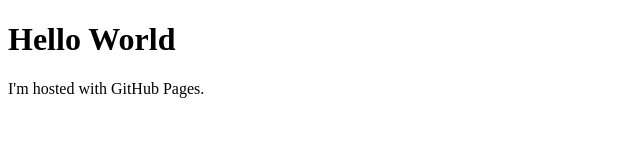
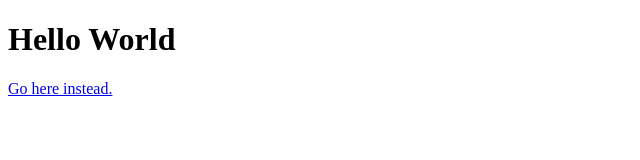
Before and after one commit to raingloom/raingloom.github.io, a plain HTML site: page index.html in a window 1280 px wide. Shown: the whole page, without its empty margins (0-640 px from the left). Drawn offline with Linux system fonts and the light colour scheme.

Commit message:
Update index.html

```diff
--- a/index.html
+++ b/index.html
@@ -2,6 +2,6 @@
 <html>
 <body>
 <h1>Hello World</h1>
-<p>I'm hosted with GitHub Pages.</p>
+<a href="https://consolid.github.com">Go here instead.</a>
 </body>
 </html>
```
